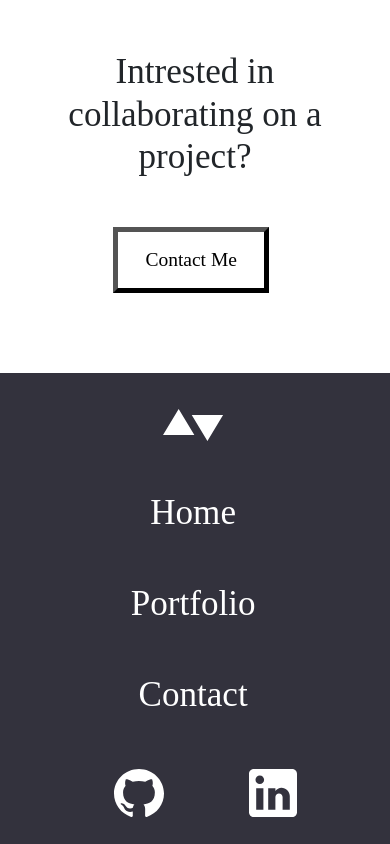
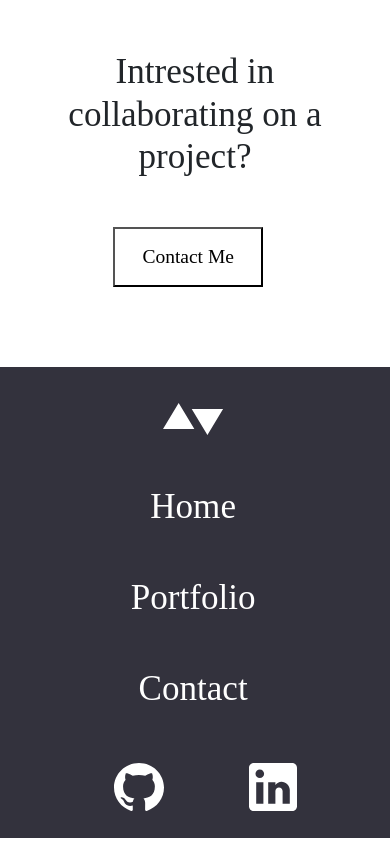
Before and after one commit to lbruesehoff/WebPortfolio, a React (Create React App) app: page / in a window 390 px wide. Shown: the part 1557-2401 px from the top of the page. Built offline with nearby package versions, Linux system fonts and the light colour scheme; a web font is replaced by a local one.

Commit message:
Button routes

```diff
--- a/src/components/AboutMe/AboutMe.js
+++ b/src/components/AboutMe/AboutMe.js
@@ -1,5 +1,6 @@
 import './AboutMe.css'
 import React, { Component } from 'react'
+import {Link} from 'react-router-dom'
 
 
 export default class AboutMe extends Component {
@@ -21,7 +22,7 @@ export default class AboutMe extends Component {
               I love being out in nature whether that’s going for a walk, run or cycling. I’d love
               you to check out my work.
             </p>
-            <a href="../../Portfolio"><button>Go to portfolio</button></a>
+            <Link to="../../Portfolio"><button>Go to portfolio</button></Link>
             <hr/>
           </div>
       </div>
--- a/src/components/Intrested/Intrested.css
+++ b/src/components/Intrested/Intrested.css
@@ -50,10 +50,6 @@
     font-size: 5vw;
     padding: 5% 10%;
     margin: 15% 20%;
-    border-width: thick;
-  }
 
-  .intrested a{
-    text-decoration: none;
   }
 }
--- a/src/components/Intrested/Intrested.js
+++ b/src/components/Intrested/Intrested.js
@@ -1,5 +1,6 @@
 import React, { Component } from 'react'
-import './Intrested.css'
+import './Intrested.css';
+import {Link} from "react-router-dom";
 
 export default class Intrested extends Component {
   render() {
@@ -8,9 +9,9 @@ export default class Intrested extends Component {
 
         <h1>Intrested in collaborating on a project?</h1>
 
-        <a href="../../Contact">
+        <Link to="../../Contact">
           <button>Contact Me</button>
-        </a>
+        </Link>
 
       </div>
     )
```
